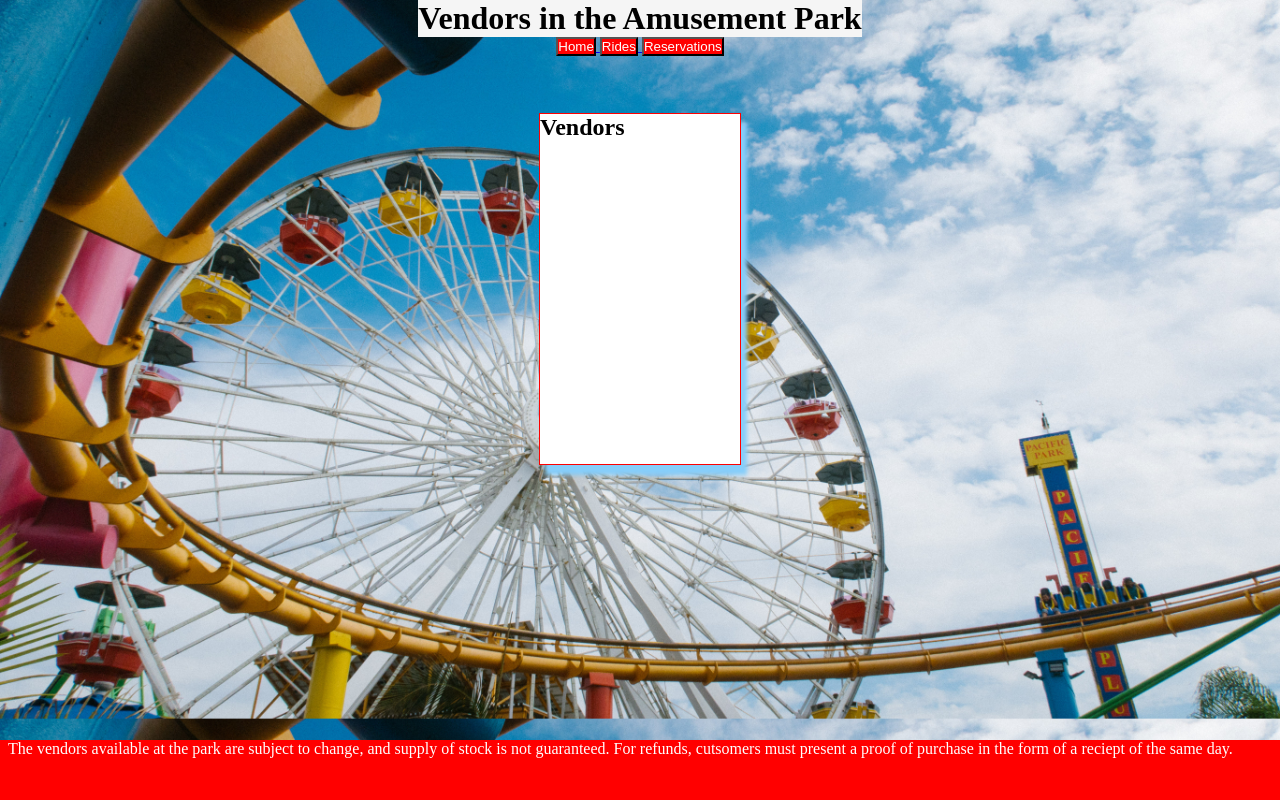
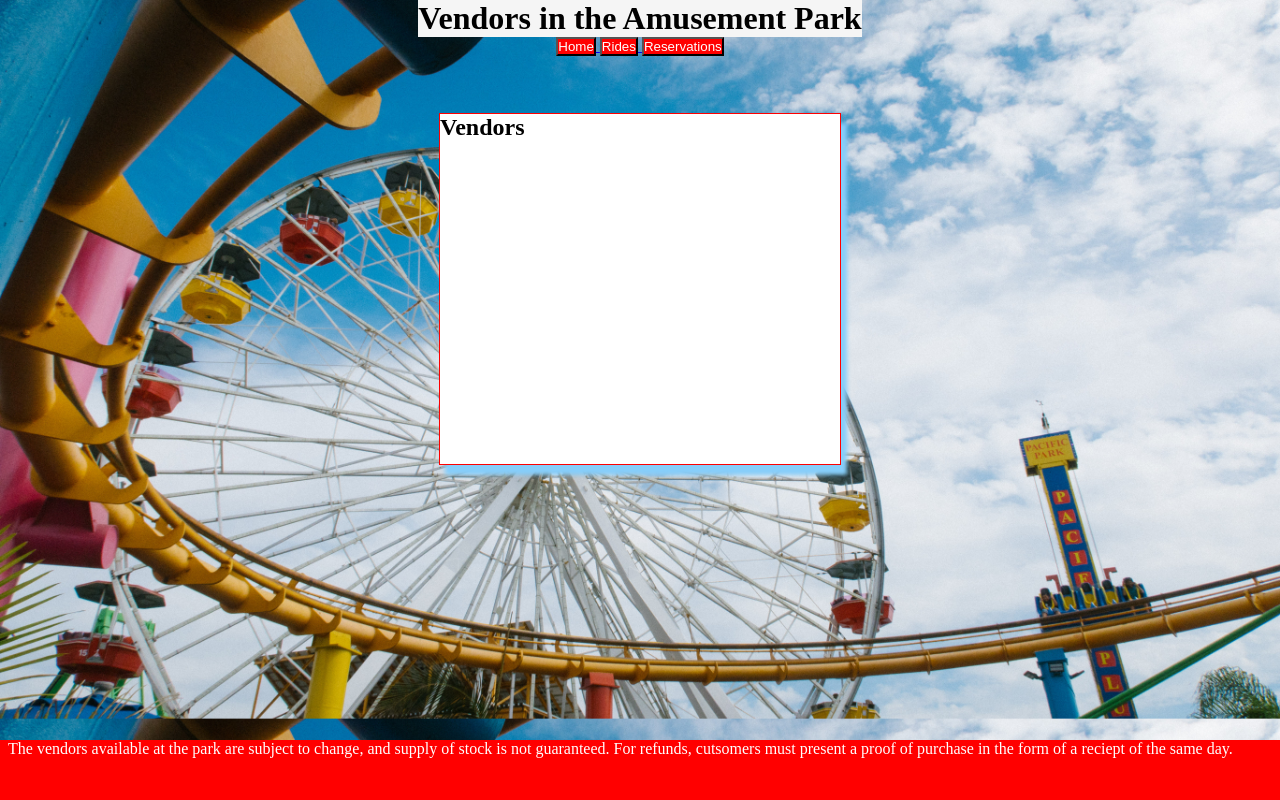
Before and after one commit to TayisiyaChernenko/AmusementParkProject, a Flask app: page /Vendors/ in a window 1280 px wide; the page is wider, and only the part inside the window is pictured. Run offline with Flask 2, Linux system fonts and the light colour scheme; data that the repository does not hold is empty.

Commit message:
fix some bugs from the move to css document

```diff
--- a/static/CSS/style.css
+++ b/static/CSS/style.css
@@ -20,7 +20,7 @@ button{
 }
 
 .box{
-	width: 200px;
+	width: 400px;
 	height: 350px;
 	border:1px solid red;
 	background-color:white;
@@ -53,3 +53,7 @@ footer{
 	height: 60px;
 	width: 1450px;
 }
+
+.Welcome{
+	text-shadow: 2px 4px 4px white;
+}
--- a/templates/Vendors.html
+++ b/templates/Vendors.html
@@ -1,7 +1,7 @@
 <!DOCTYPE html>
   <html>
     <head>
-        <link rel="stylesheet" href="{{ url_for('static', filename='CSS/style.css') }}"
+        <link rel="stylesheet" href="{{ url_for('static', filename='CSS/style.css') }}">
         <meta charset="utf-8">
         <title>Amusement Park App</title>
     </head>
```
